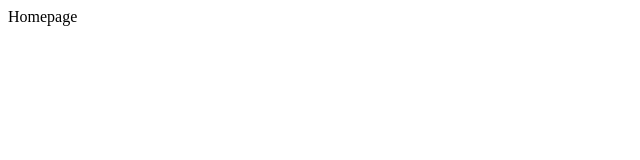
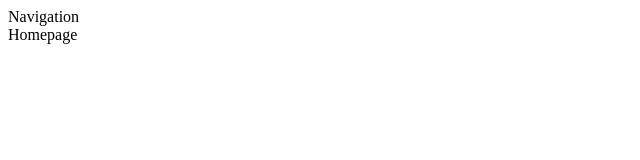
Before and after one commit to Alenia24/todo-app, a React (Vite) app in the folder client/: page / in a window 1280 px wide. Shown: the top 160 px of the page, without its empty margins (0-640 px from the left). Built offline with nearby package versions, Linux system fonts and the light colour scheme.

Commit message:
Import navigation

```diff
--- a/client/src/pages/Homepage/Homepage.jsx
+++ b/client/src/pages/Homepage/Homepage.jsx
@@ -1,9 +1,13 @@
 import React from 'react'
 
+import Navigation from '../../components/Navigation/Navigation.jsx'
 import "./Homepage.css"
 
 export default function Homepage() {
   return (
-    <div>Homepage</div>
+    <div>
+        <Navigation/>
+        Homepage
+    </div>
   )
 }
```
